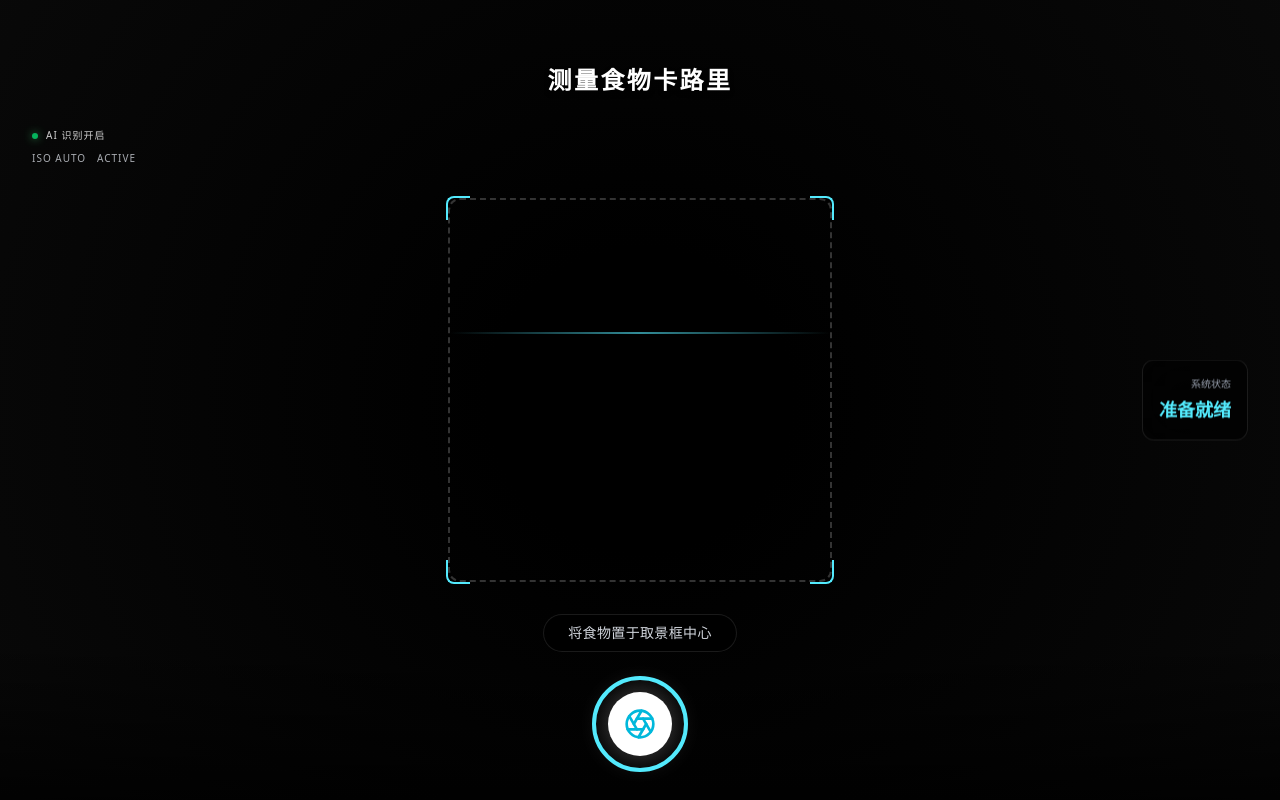
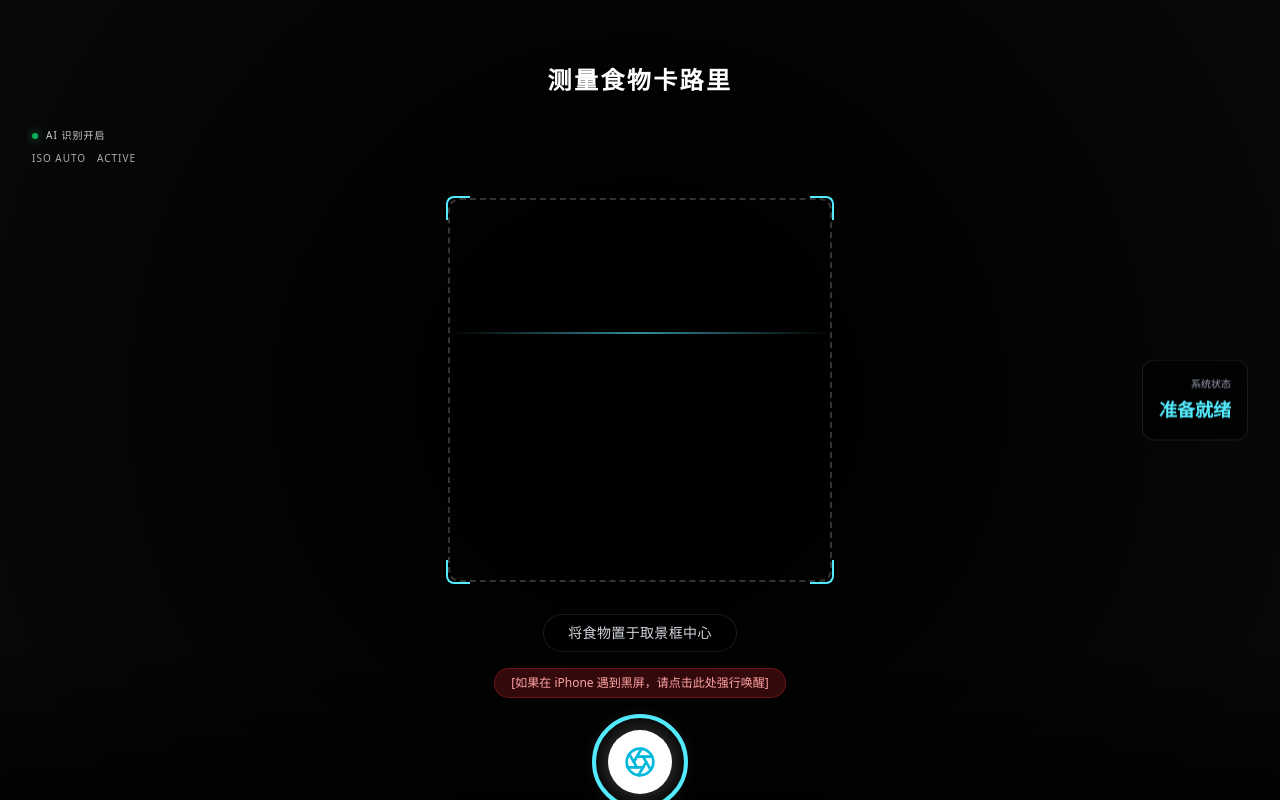
Before and after one commit to zll6796096/Kalories, a React (Vite) app: page / in a window 1280 px wide. Built offline with nearby package versions, Linux system fonts and the light colour scheme; no server answers.

Commit message:
feat(ios): add explicit dimensions and manual play fallback button

```diff
--- a/src/App.tsx
+++ b/src/App.tsx
@@ -21,19 +21,36 @@ const CameraScreen = ({ onCapture, error }: { onCapture: (base64Img: string) =>
     }
   };
 
+  const handleForcePlay = async () => {
+    // 强制 iOS 以用户交互为触发源播放视频
+    if (webcamRef.current && webcamRef.current.video) {
+        try {
+           await webcamRef.current.video.play();
+        } catch(e) {
+           console.error("Force play failed:", e);
+           alert("仍被系统拦截: " + String(e));
+        }
+    } else {
+        alert("组件尚未就绪");
+    }
+  };
+
   return (
     <motion.div
       initial={{ opacity: 0 }}
       animate={{ opacity: 1 }}
       exit={{ opacity: 0 }}
-      className="fixed inset-0 z-0 flex flex-col"
+      className="fixed inset-0 z-0 flex flex-col bg-black"
     >
       {/* @ts-ignore: strictly typed react-webcam missing optional internal props */}
       <Webcam
         audio={false}
         muted={true}
+        width="100%"
+        height="100%"
         ref={webcamRef}
         screenshotFormat="image/jpeg"
+        forceScreenshotSourceSize={true}
         videoConstraints={{ facingMode: "environment" }}  // 去除 ideal 强制使用后置，避免部分安卓手机 fallback 到前置
         className="absolute inset-0 w-full h-full object-cover"
         style={{ width: '100%', height: '100%', objectFit: 'cover' }} // 增加显式内联样式防部分老浏览器抛弃类名
@@ -97,11 +114,18 @@ const CameraScreen = ({ onCapture, error }: { onCapture: (base64Img: string) =>
       </div>
 
       <main className="relative z-20 flex flex-col items-center pb-20 mt-auto">
-        <div className="mb-10 px-6 py-2 bg-black/40 backdrop-blur-md rounded-full border border-white/10">
+        <div className="mb-4 px-6 py-2 bg-black/40 backdrop-blur-md rounded-full border border-white/10">
           <p className="text-gray-300 text-sm font-medium tracking-wide">
             将食物置于取景框中心
           </p>
         </div>
+
+        <button
+          onClick={handleForcePlay}
+          className="mb-8 px-4 py-1.5 bg-red-500/20 text-red-300 text-xs rounded-full border border-red-500/30 active:scale-95 transition"
+        >
+          [如果在 iPhone 遇到黑屏，请点击此处强行唤醒]
+        </button>
 
         <div className="relative flex items-center justify-center group cursor-pointer" onClick={handleCaptureClick}>
           <div className="absolute w-24 h-24 rounded-full border-4 border-cyan-300 transition-transform duration-300 group-active:scale-110"></div>
```
